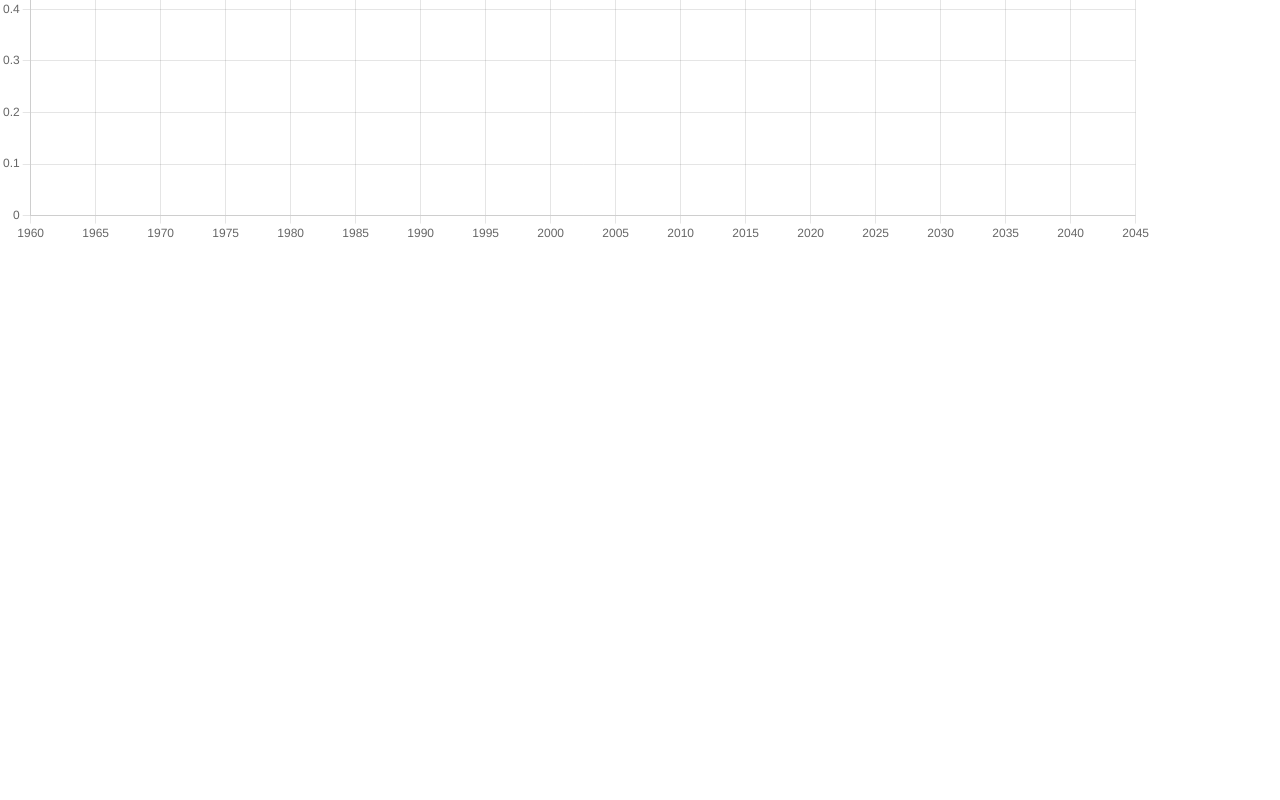
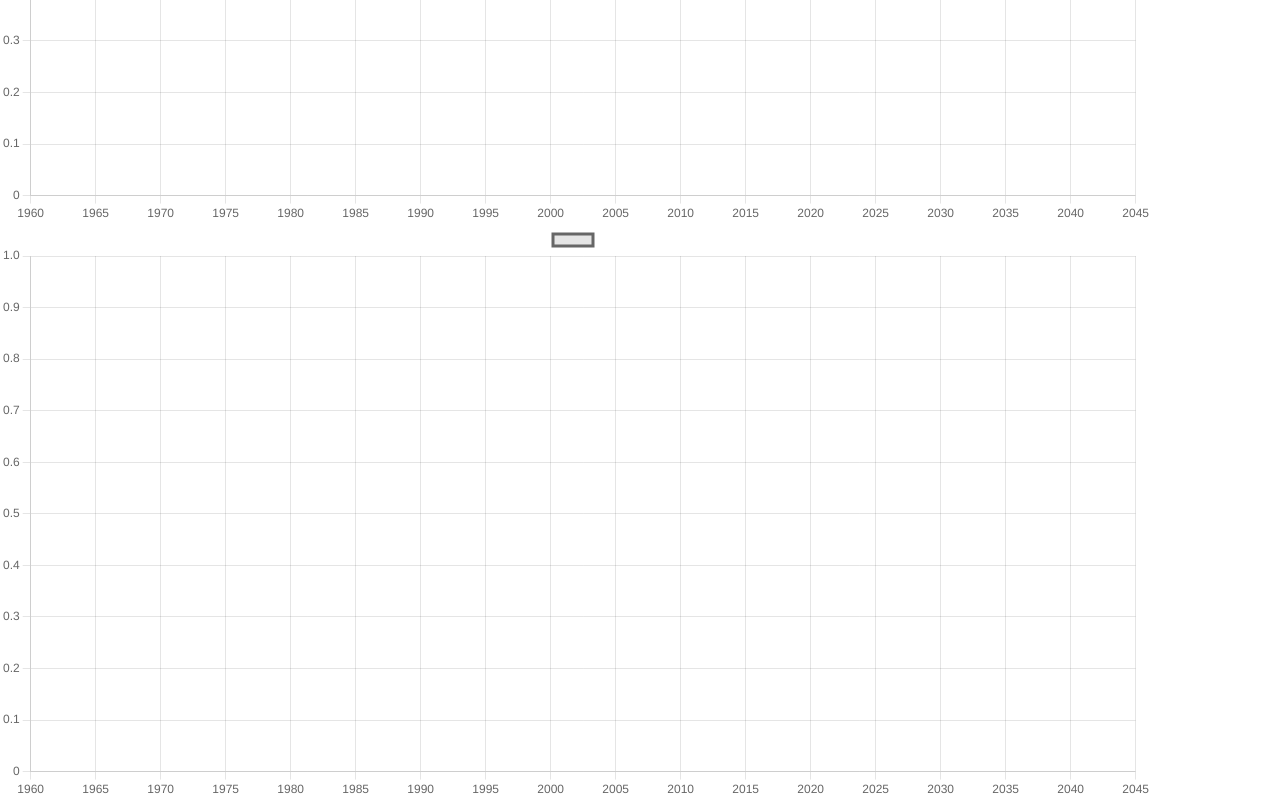
Before and after one commit to sinceseptember4/jinkou-graph2, a React (Create React App) app: page / in a window 1280 px wide. Shown: the part 537-1337 px from the top of the page. Before the commit the page ends 800 px from the top, so only its background shows below. Built offline with nearby package versions, Linux system fonts and the light colour scheme.

Commit message:
graph.tsx

```diff
--- a/src/App.tsx
+++ b/src/App.tsx
@@ -1,4 +1,4 @@
-
+import Graph from './components/graph';
 import React from "react";
 import axios from "axios";
 import { Line } from "react-chartjs-2";
@@ -26,7 +26,6 @@ function App() {
   ],
 });
 
-  const [slectnumstate, setslectnumstate] = React.useState<never[]>([]);
   const [Stateaxios, setStateaxios] = React.useState<number[]>();
   const todoufuken = ["北海道","青森県","岩手県","宮城県","秋田県","山形県","福島県","茨城県","栃木県","群馬県","埼玉県","千葉県","東京都","神奈川県","新潟県","富山県","石川県","福井県","山梨県","長野県","岐阜県","静岡県","愛知県","三重県","滋賀県","京都府","大阪府","兵庫県","奈良県","和歌山県","鳥取県","島根県","岡山県","広島県","山口県","徳島県","香川県","愛媛県","高知県","福岡県","佐賀県","長崎県","熊本県","大分県","宮崎県","鹿児島県","沖縄県"]
   const headers = {
@@ -37,7 +36,7 @@ function App() {
     data: number[];
     borderColor: string;
 }[]=[]
-//console.log(process.env.REACT_APP_POSIPAN_API_KEY);
+
 async function async(){
 
   const elements = document.getElementsByName("select")as NodeListOf<HTMLElement>;
@@ -68,9 +67,9 @@ async function async(){
       console.log(document.documentElement.clientWidth);
 
     });
-    const red :number= Math.floor( Math.random() * 256 ) ;;
-    const bule :number= Math.floor( Math.random() * 256 ) ;;
-    const green :number= Math.floor( Math.random() * 256 ) ;;
+    const red :number= Math.floor( Math.random() * 256 ) ;
+    const bule :number= Math.floor( Math.random() * 256 ) ;
+    const green :number= Math.floor( Math.random() * 256 ) ;
     const rgb = `rgb(${red}, ${bule}, ${green})`;
 
     console.log(Stateaxios);
@@ -127,7 +126,6 @@ const  buttom = () :void => {
 
   return (
     <>
-    <div>{document.documentElement.clientWidth}</div>
   <div style={Selectstyle}>
   <label>
       <div style={sell}><input type="checkbox" name="select" value="1"/><p style={p} >北海道</p></div>
@@ -179,6 +177,7 @@ const  buttom = () :void => {
       <div style={sell}><input type="checkbox" name="select" value="47"/><p style={p}>沖縄県</p></div>
 
   </label>
+
   </div>
         <input type="button" value="select" onClick={buttom}/>
         <Line
@@ -188,6 +187,9 @@ const  buttom = () :void => {
       options={options}
       id="chart-key"
       />
+        <Graph data={graphdata}></Graph>
+
+
     </>
   );
 }
--- /dev/null
+++ b/src/components/graph.tsx
@@ -0,0 +1,46 @@
+import React from "react";
+import { Line } from "react-chartjs-2";
+import { Chart as ChartJS, registerables } from 'chart.js';
+import { render } from "@testing-library/react";
+ChartJS.register(...registerables);
+
+
+type Props = {
+  data: {
+    labels: string[];
+    datasets: {
+        label: string;
+        data: number[];
+        borderColor: string;
+    }[];
+}
+}
+const options: {} = {
+  maintainAspectRatio: false,
+  responsive: false
+};
+
+
+const Width :number=  document.documentElement.clientWidth*0.9;
+const Height :number= Width*0.5;
+
+
+const graph = (props: Props) => {
+
+
+
+  return <>
+  {console.log(props.data)}
+        <Line
+      height={Height}
+      width={Width}
+      data={props.data}
+      options={options}
+      id="chart-key"
+      />
+  </>
+
+
+}
+
+  export default graph;
```
Lines whose indentation alone changed are shown as unchanged.
